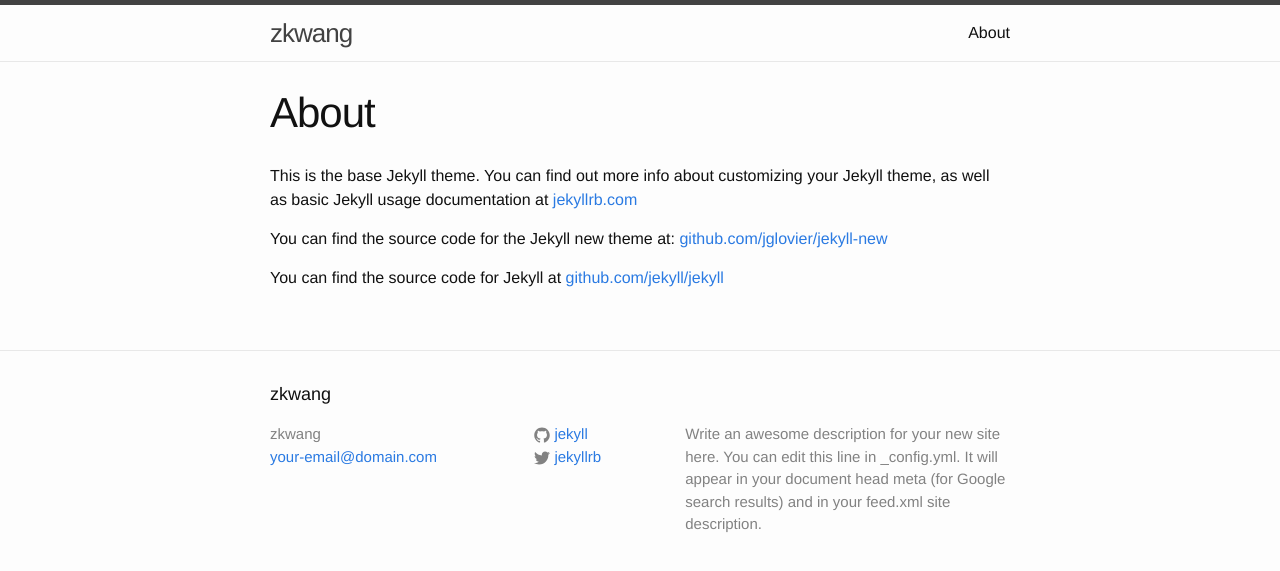
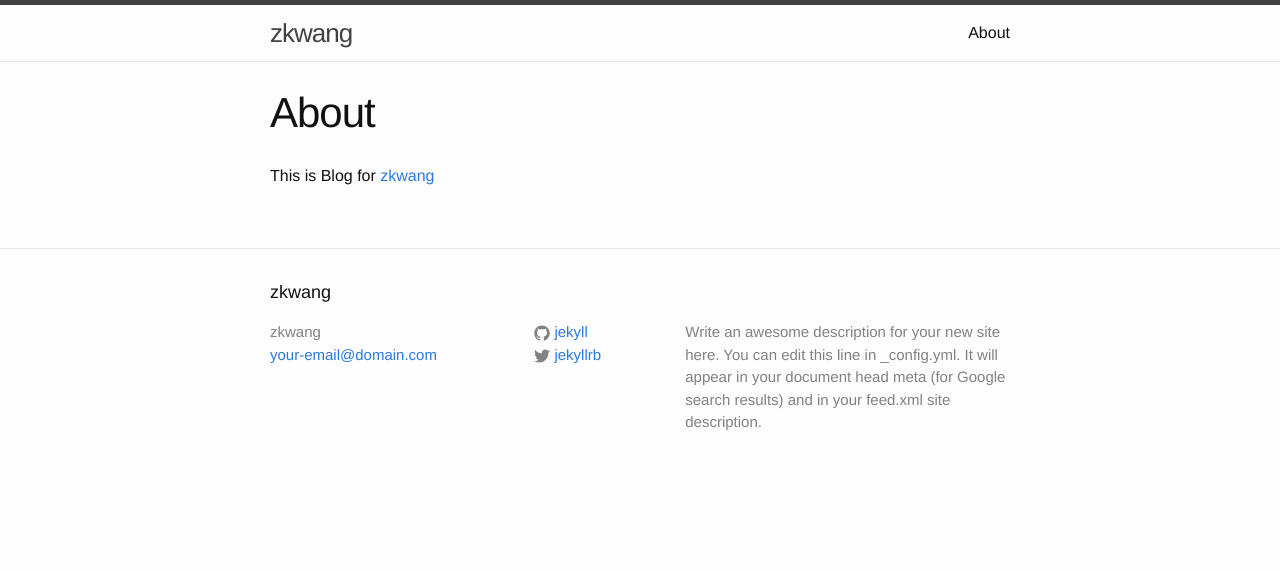
Before and after one commit to zkwang2014/zkwang2014.github.com, a Jekyll site: the page built from about.md, in a window 1280 px wide. Shown: the top 571 px of the page. Built offline with Jekyll 4.4.1, drawn with Linux system fonts in a browser that asks for light colours.

Commit message:
update about
update about

```diff
--- a/about.md
+++ b/about.md
@@ -4,8 +4,4 @@
 permalink: /about/
 ---
 
-This is the base Jekyll theme. You can find out more info about customizing your Jekyll theme, as well as basic Jekyll usage documentation at [jekyllrb.com](http://jekyllrb.com/)
-
-You can find the source code for the Jekyll new theme at: [github.com/jglovier/jekyll-new](https://github.com/jglovier/jekyll-new)
-
-You can find the source code for Jekyll at [github.com/jekyll/jekyll](https://github.com/jekyll/jekyll)
+This is Blog for [zkwang](http://zkwang.org/)
```
